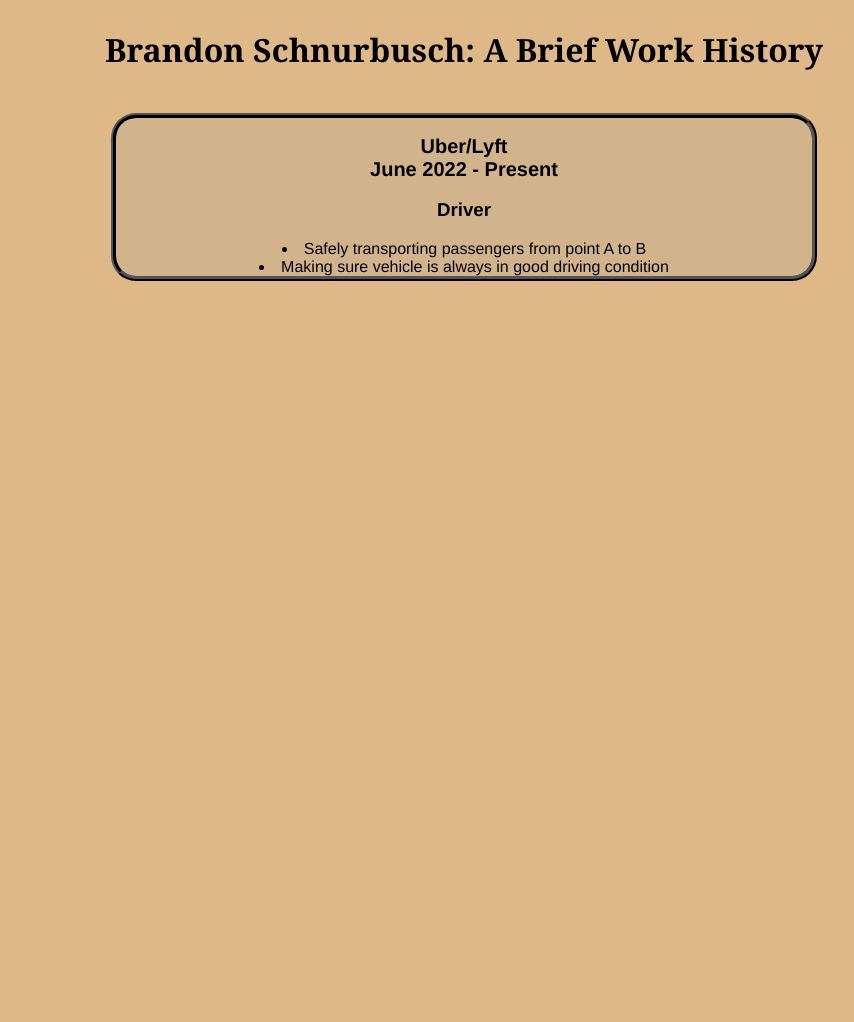
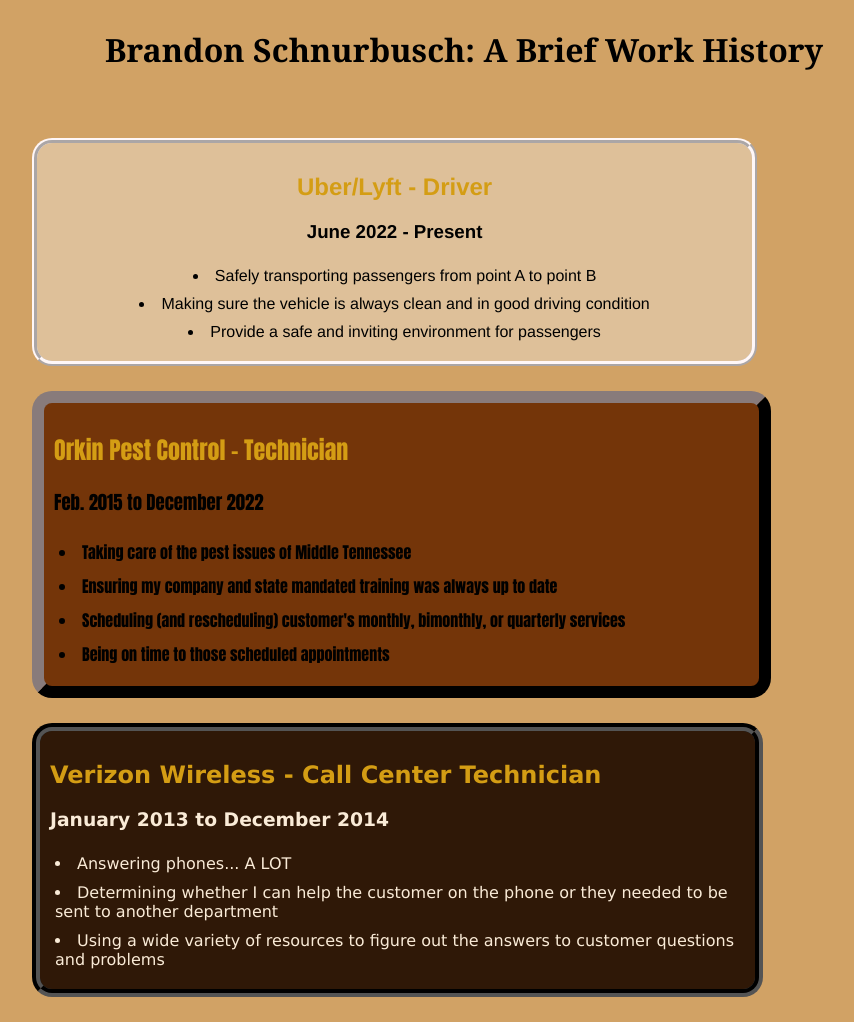
Before and after one commit to B33blebroxx/LAB-HTML-Resume, a plain HTML site: page index.html in a window 1280 px wide. Shown: the whole page, without its empty margins (176-1030 px from the left). Before the commit the page ends 800 px from the top, so only its background shows below. Drawn offline with Linux system fonts and the light colour scheme.

Commit message:
Added more articles, adjusted styles for individual IDs, adjusted colors, changed h classifications on articles

```diff
--- a/index.html
+++ b/index.html
@@ -11,16 +11,27 @@
     <main>
       <header>Brandon Schnurbusch: A Brief Work History</header><br>
         <article id="Uber">
-          <h1>Uber/Lyft <br><time datetime="2022-06">June 2022 - Present</time></h1>
-          <h3>Driver</h3>
-            <li>Safely transporting passengers from point A to B</li>
-            <li> Making sure vehicle is always in good driving condition</li>
-
-
-
-
+          <h2>Uber/Lyft - Driver</h2>
+            <h3><time datetime="2022-06">June 2022 - Present</time></h3>
+              <li>Safely transporting passengers from point A to point B</li>
+              <li>Making sure the vehicle is always clean and in good driving condition</li>
+              <li>Provide a safe and inviting environment for passengers</li>
         </article>
-
+        <article id="Orkin">
+          <h2> Orkin Pest Control - Technician</h2>
+            <h3><time datetime="2015-02">Feb. 2015 to December 2022</time></h3>
+              <li>Taking care of the pest issues of Middle Tennessee</li>
+              <li>Ensuring my company and state mandated training was always up to date</li>
+              <li>Scheduling (and rescheduling) customer's monthly, bimonthly, or quarterly services</li>
+              <li> Being on time to those scheduled appointments</li>
+        </article>
+        <article id="Verizon">
+          <h2> Verizon Wireless - Call Center Technician </h2>
+            <h3><time datetime="2013-01"> January 2013 to December 2014</time></h3>
+              <li> Answering phones... A LOT</li>
+              <li> Determining whether I can help the customer on the phone or they needed to be sent to another department</li>
+              <li> Using a wide variety of resources to figure out the answers to customer questions and problems</li>
+        </article>
 
     </main>
 </body>
--- a/main.css
+++ b/main.css
@@ -9,7 +9,7 @@
 
 body {
   font-family: Cambria, Cochin, Georgia, Times, 'Times New Roman', serif;
-  background-color: burlywood;
+  background-color: rgb(209, 162, 101);
   background-size: cover;
   text-align: center
   margin none;
@@ -19,18 +19,47 @@
 #Uber {
   font-family: 'Franklin Gothic Medium', 'Arial Narrow', Arial, sans-serif;
   text-align: center;
-  background-color: tan;
-  border: 5px solid black;
+  background-color: rgb(222, 192, 153);
+  border: 5px solid rgb(255, 247, 247);
   border-style: ridge;
-  border-radius: 25px;
-  max-width: 55%;
-  margin: auto
+  border-radius: 20px;
+
+
+
 }
 
-article > li {
+article li {
   font-size: 100%;
+  padding: 5px
 }
 
-h1 {
-  font-size: 125%;
+
+h2 {
+  color:rgb(212, 157, 20)
 }
+
+article {
+  padding-bottom: 10px;
+  margin: 25px 200px;
+  padding: 10px 10px 15px 10px;
+  max-width: 55%;
+}
+
+#Orkin {
+  font-family: Impact, Haettenschweiler, 'Arial Narrow Bold', sans-serif;
+  text-align: left;
+  background-color: rgb(116, 53, 9);
+  border: 12px solid rgb(52, 47, 47);
+  border-style:outset;
+  border-radius: 20px;
+}
+
+#Verizon {
+  font-family:Verdana, Geneva, Tahoma, sans-serif;
+  color:antiquewhite;
+  text-align: left;
+  background-color: rgb(47, 24, 7);
+  border: 8px solid rgb(0, 0, 0);
+  border-style:groove;
+  border-radius: 20px;
+}
```
